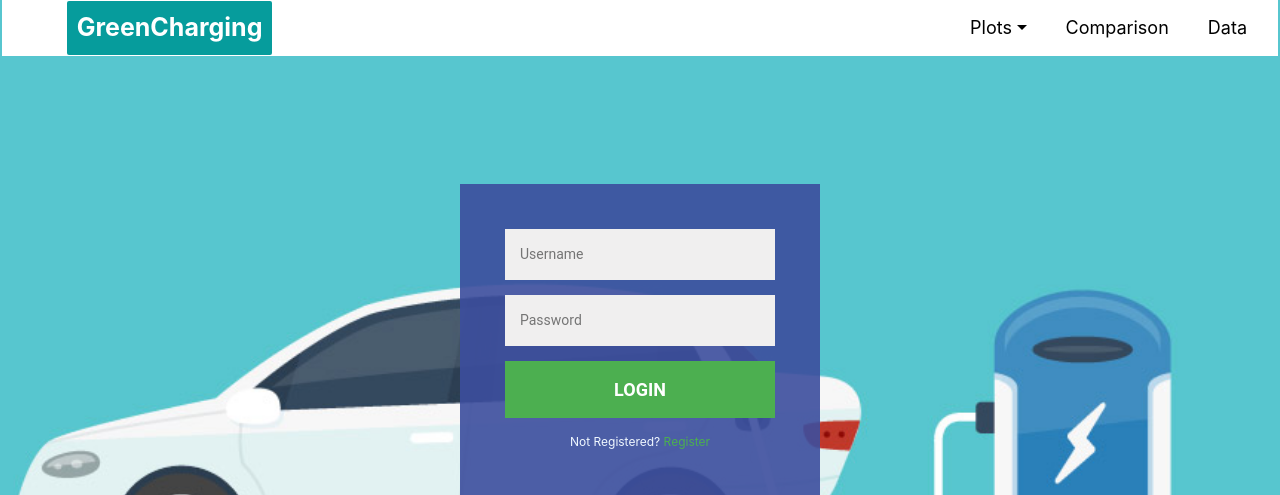
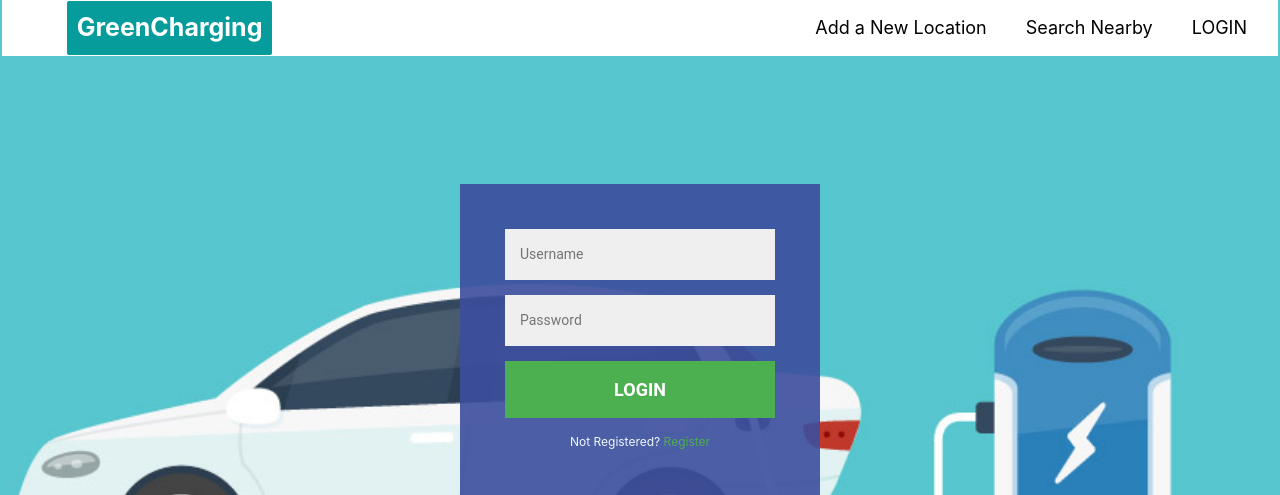
Before and after one commit to chuhaovince/UofT-Data-Bootcamp-Project-2, a Python web app: template Electric_Charging_Stations/templates/login.html in a window 1280 px wide. Shown: the top 495 px of the page. Run offline with Jinja, Linux system fonts and the light colour scheme; the template is opened without the code that fills it, so the values that code supplies are empty; some libraries are stand-ins or nearby versions.

Commit message:
Update login.html

```diff
--- a/Electric_Charging_Stations/templates/login.html
+++ b/Electric_Charging_Stations/templates/login.html
@@ -19,23 +19,14 @@
     </button>
         <div class="collapse navbar-collapse" id="navbarSupportedContent">
             <ul class="navbar-nav mr-auto">
-                <li class="nav-item active dropdown">
-                    <!--create dropdown button-->
-                    <a class="nav-link dropdown-toggle" href="#" id="navbarDropdown" role="button" data-toggle="dropdown" aria-haspopup="true" aria-expanded="flase">Plots</a>
-                    <div class="dropdown-menu" aria-labelledby="navbarDropdown">
-                        <a class="dropdown-item" href="Resources/assets/images/Fig1.png" target = "_blank">Max Temperature</a>
-                        <a class="dropdown-item" href="Resources/assets/images/Fig2.png" target = "_blank">Humidity</a>
-                        <a class="dropdown-item" href="Resources/assets/images/Fig3.png" target = "_blank">Cloudiness</a>
-                        <a class="dropdown-item" href="Resources/assets/images/Fig4.png" target = "_blank">Wind Speed</a>
-                    </div>
+                <li class="nav-item active">
+                    <a class="nav-link" href="/add">Add a New Location</a>
                 </li>
                 <li class="nav-item active">
-                    <a class="nav-link" href="
-
-                    comparison.html">Comparison</a>
+                    <a class="nav-link" href="/search">Search Nearby</a>
                 </li>
                 <li class="nav-item active">
-                    <a class="nav-link" href="data.html">Data</a>
+                    <a class="nav-link" href="/login">LOGIN</a>
                 </li>
             </ul>
         </div>
```
